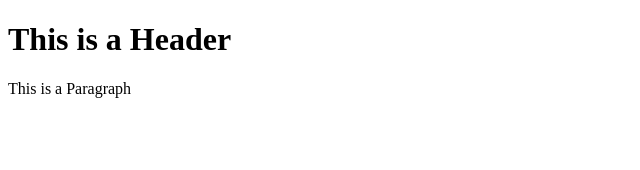
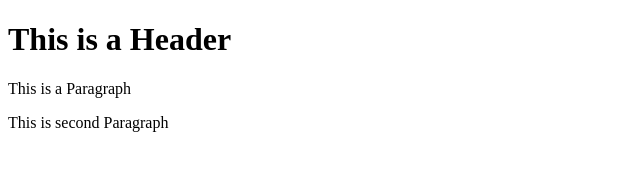
Before and after one commit to jygijygi/wy, a plain HTML site: page index.html in a window 1280 px wide. Shown: the whole page, without its empty margins (0-640 px from the left). Drawn offline with Linux system fonts and the light colour scheme.

Commit message:
3nd commit

```diff
--- a/index.html
+++ b/index.html
@@ -8,5 +8,6 @@
 <body>
     <h1>This is a Header</h1>
     <p>This is a Paragraph</p>
+    <p>This is second Paragraph</p>
 </body>
 </html>
```
